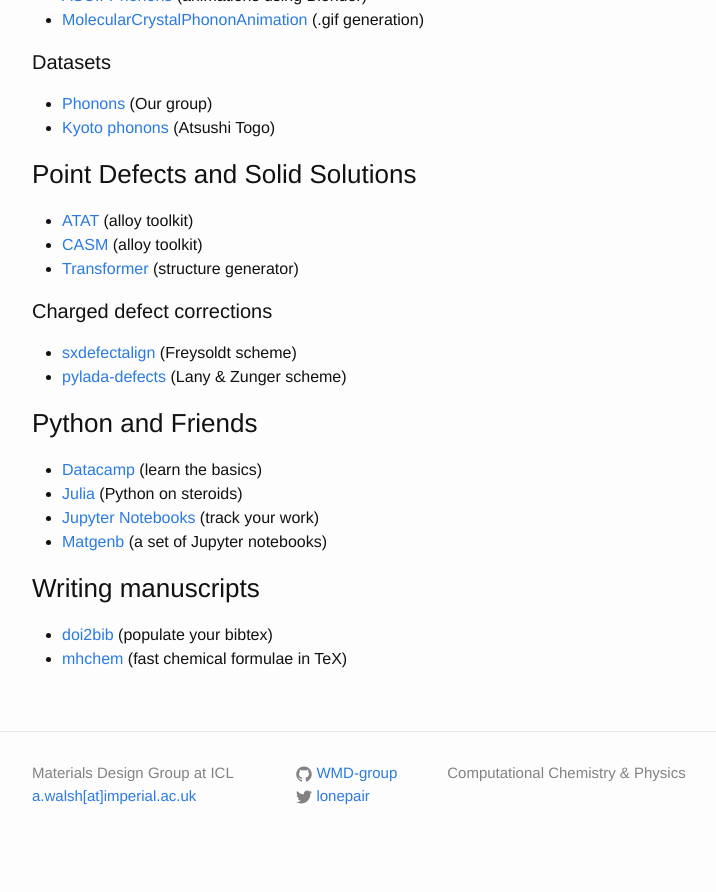
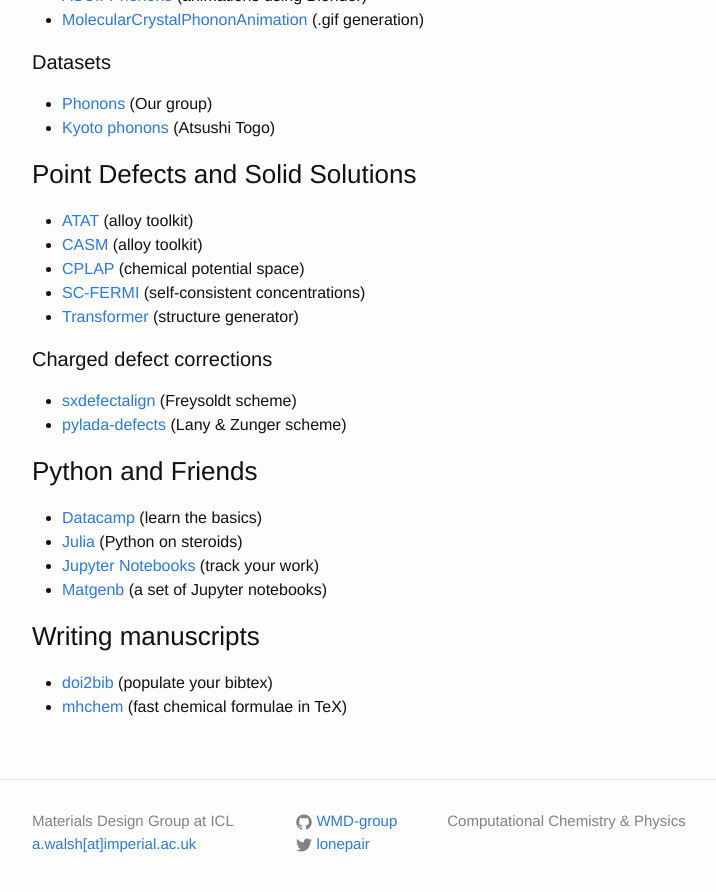
Before and after one commit to WMD-group/WMD-group.github.io, a Jekyll site: the page built from d_links.md, in a window 1280 px wide and 900 px high, scrolled down 1308 px. Shown: the top 892 px of the window, without its empty margins (238-954 px from the left). Built offline with Jekyll 4.4.1, drawn with Linux system fonts in a browser that asks for light colours; before the commit the page ends 2175 px from its top, so only the background shows below that.

Commit message:
John B codes!

```diff
--- a/d_links.md
+++ b/d_links.md
@@ -65,6 +65,8 @@
 
 * [ATAT](https://www.brown.edu/Departments/Engineering/Labs/avdw/atat/) (alloy toolkit)
 * [CASM](https://github.com/prisms-center/CASMcode) (alloy toolkit)
+* [CPLAP](https://github.com/jbuckeridge/cplap) (chemical potential space)
+* [SC-FERMI](https://github.com/jbuckeridge/sc-fermi) (self-consistent concentrations)
 * [Transformer](https://github.com/JMSkelton/Transformer) (structure generator)
 
 #### Charged defect corrections
```
